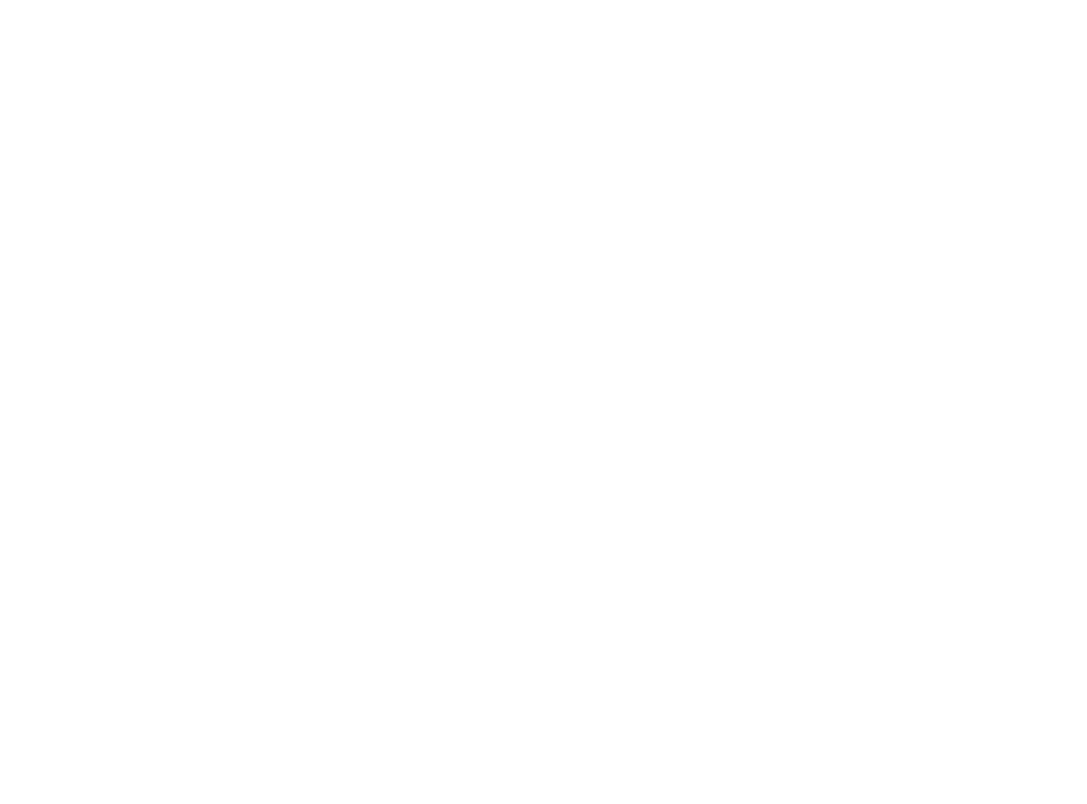
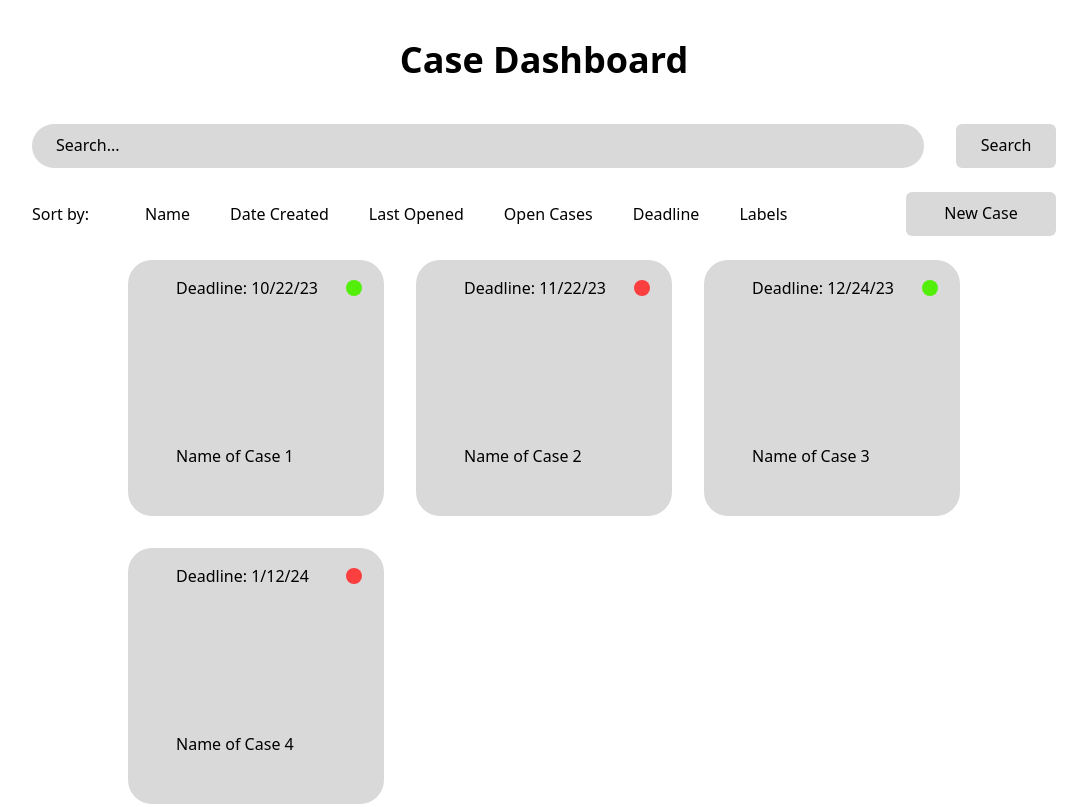
Before and after one commit to Smart-Attorney/smart-attorney-frontend, a React (Vite) app: page /dashboard in a window 1280 px wide. Before the commit this address had no page. Shown: the whole page, without its empty margins (96-1183 px from the left). Built offline with nearby package versions, Linux system fonts and the light colour scheme.

Commit message:
feat: add error page and redirect home route to dashboard

```diff
--- a/src/App.tsx
+++ b/src/App.tsx
@@ -1,13 +1,17 @@
 import { Routes, Route } from "react-router-dom";
+import Home from "./pages/Home/Home";
 import Dashboard from "./pages/Dashboard/Dashboard";
 import NewCase from "./pages/NewCase/NewCase";
+import Error from "./pages/Error/Error";
 
 function App() {
 	return (
 		<>
 			<Routes>
-				<Route index element={<Dashboard />} />
-				<Route path="new-case" element={<NewCase />} />
+				<Route path="/" element={<Home />} />
+				<Route path="/dashboard" element={<Dashboard />} />
+				<Route path="/new-case" element={<NewCase />} />
+				<Route path="/*" element={<Error />} />
 			</Routes>
 		</>
 	);
--- a/src/pages/Dashboard/Dashboard.tsx
+++ b/src/pages/Dashboard/Dashboard.tsx
@@ -2,10 +2,10 @@
 import SortBar from "../../components/SortBar";
 import CaseFolder from "./CaseFolder";
 import dashboardOptions from "./DashboardSortOptions";
-import { useNavigate } from "react-router-dom";
+import { Link } from "react-router-dom";
 
 function Dashboard() {
-	const navigate = useNavigate();
+
 
 	return (
 		<div className="flex flex-col items-center gap-6 w-[80%] mx-auto">
@@ -15,13 +15,13 @@
 			<div className="flex flex-row items-center justify-between w-full gap-8">
 				<SortBar options={dashboardOptions} />
 
-				<button
+				<Link
 					className="bg-[#D9D9D9] h-11 rounded-md min-w-[150px] flex justify-center items-center pb-[2px]"
 					type="button"
-					onClick={() => navigate("new-case")}
+					to={("/new-case")}
 				>
 					<span>New Case</span>
-				</button>
+				</Link>
 			</div>
 
 			<CaseFolder />
--- /dev/null
+++ b/src/pages/Error/Error.tsx
@@ -0,0 +1,19 @@
+import { Link } from "react-router-dom";
+
+function Error() {
+	return (
+		<div className="flex flex-col items-center justify-center h-screen gap-8">
+			<h1 className="font-semibold text-8xl">404</h1>
+			<h3 className="text-lg">The requested page does not exist.</h3>
+			<Link
+				className=" bg-teal-500 rounded-lg w-[175px] h-[50px] flex justify-center items-center"
+				type="button"
+				to={"/dashboard"}
+			>
+				<p className="text-lg font-semibold text-white mb-[2px]">Back to Dashboard</p>
+			</Link>
+		</div>
+	);
+}
+
+export default Error;
--- /dev/null
+++ b/src/pages/Home/Home.tsx
@@ -0,0 +1,14 @@
+import { useEffect } from "react";
+import { useNavigate } from "react-router-dom";
+
+function Home() {
+	const navigate = useNavigate();
+
+	useEffect(() => {
+		navigate("dashboard");
+	}, []);
+
+	return <></>;
+}
+
+export default Home;
--- a/src/pages/NewCase/NewCase.tsx
+++ b/src/pages/NewCase/NewCase.tsx
@@ -2,8 +2,10 @@
 import SortBar from "../../components/SortBar";
 import CaseFile from "./CaseFile";
 import newCaseSortOptions from "./newCaseSortOptions";
+import { Link} from "react-router-dom";
 
 function NewCase() {
+
 	return (
 		<div className="flex flex-col items-center gap-6 w-[80%] mx-auto">
 			<h1 className="pt-10 pb-5 text-4xl font-bold">New Case</h1>
@@ -25,12 +27,13 @@
 					>
 						<span>Upload</span>
 					</button>
-					<button
+					<Link
 						className="bg-[#D9D9D9] h-11 rounded-md min-w-[100px] flex justify-center items-center pb-[2px]"
 						type="button"
+            to={"/dashboard"}
 					>
 						<span>Create</span>
-					</button>
+					</Link>
 				</div>
 			</div>
 
```
